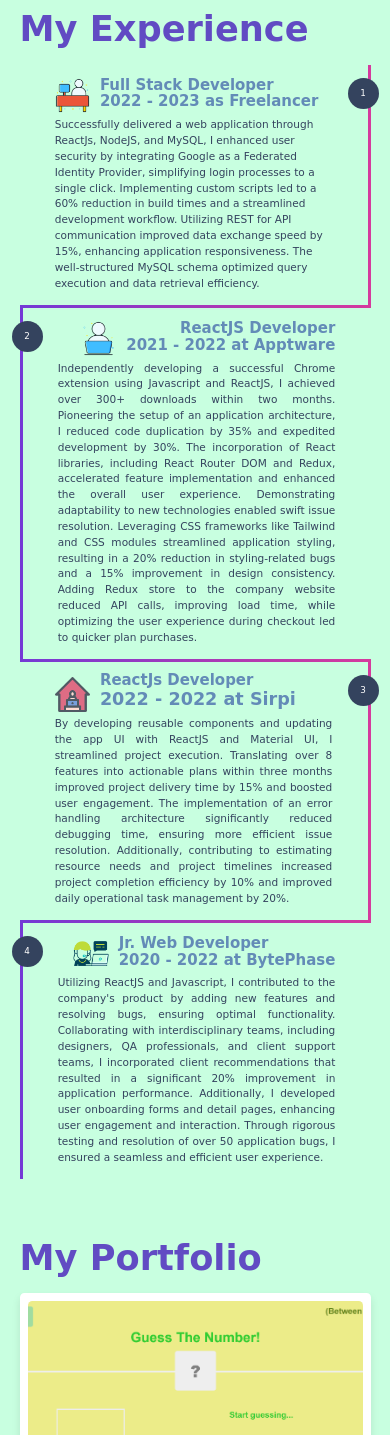
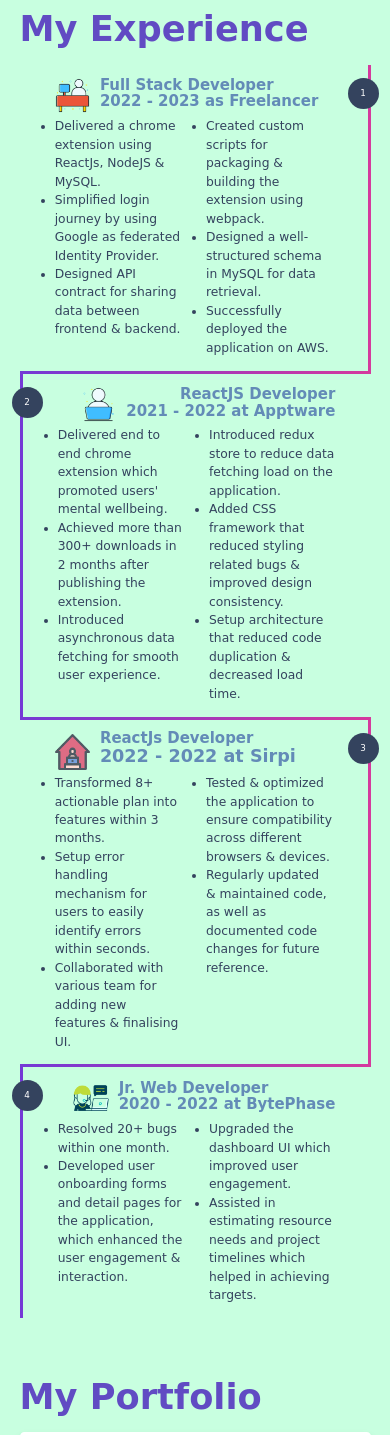
Before and after one commit to Meenal-Poladia/my-portfolio, a website built with Vite: page index.html in a window 390 px wide. Shown: the part 3686-5121 px from the top of the page. Built offline with nearby package versions, Linux system fonts and the light colour scheme; files whose address does not match are found by name; a web font is replaced by a local one.

Commit message:
Added relevant experience

```diff
--- a/css/style.css
+++ b/css/style.css
@@ -485,6 +485,12 @@ section {
     margin-bottom: 0.5rem;
 }
 
+.experience-description-container {
+    display: grid;
+    grid-template-columns: 1fr 1fr;
+    column-gap: 25px;
+}
+
 .experience-job-title {
     color: var(--primary-colour);
 }
@@ -530,6 +536,10 @@ section {
     padding-left: 2rem;
     padding-right: 2rem;
     padding-bottom: 2rem;
+}
+
+.experience-job-description {
+    font-size: 1.4rem;
 }
 
 .experience .box-container .box:before {
--- a/index.html
+++ b/index.html
@@ -3,7 +3,7 @@
     <head>
         <meta charset="UTF-8">
         <meta name="viewport" content="width=device-width, initial-scale=1">
-        <title>Portfolio</title>
+        <title>Meenal's Portfolio 📜</title>
         <link rel="stylesheet" href="css/style.css" type="text/css">
         <link rel="stylesheet" href="https://cdnjs.cloudflare.com/ajax/libs/font-awesome/6.4.2/css/all.min.css">
         <link rel="preconnect" href="https://fonts.googleapis.com">
@@ -450,9 +450,31 @@
                             <div class="experience-job-title">2022 - 2023 as Freelancer</div>
                         </div>
                     </div>
-                    <p style="font-size: 1.2rem;">
-                        Successfully delivered a web application through ReactJs, NodeJS, and MySQL, I enhanced user security by integrating Google as a Federated Identity Provider, simplifying login processes to a single click. Implementing custom scripts led to a 60% reduction in build times and a streamlined development workflow. Utilizing REST for API communication improved data exchange speed by 15%, enhancing application responsiveness. The well-structured MySQL schema optimized query execution and data retrieval efficiency.
-                    </p>
+                    <div class="experience-description-container">
+                        <ul>
+                            <li class="experience-job-description">
+                                Delivered a chrome extension using ReactJs, NodeJS & MySQL.
+                            </li>
+                            <li class="experience-job-description">
+                                Simplified login journey by using Google as federated Identity Provider.
+                            </li>
+                            <li class="experience-job-description">
+                                Designed API contract for sharing data between frontend & backend.
+                            </li>
+                        </ul>
+                        <ul>
+                            <li class="experience-job-description">
+                                Created custom scripts for packaging & building the extension using
+                                webpack.
+                            </li>
+                            <li class="experience-job-description">
+                                Designed a well-structured schema in MySQL for data retrieval.
+                            </li>
+                            <li class="experience-job-description">
+                                Successfully deployed the application on AWS.
+                            </li>
+                        </ul>
+                    </div>
                 </div>
                 <div class="experience-details">
                     <div class="icon-and-job-details" style="justify-content: flex-end;">
@@ -470,9 +492,30 @@
                             <div class="experience-job-title">2021 - 2022 at Apptware</div>
                         </div>
                     </div>
-                    <p style="font-size: 1.2rem; text-align: justify">
-                        Independently developing a successful Chrome extension using Javascript and ReactJS, I achieved over 300+ downloads within two months. Pioneering the setup of an application architecture, I reduced code duplication by 35% and expedited development by 30%. The incorporation of React libraries, including React Router DOM and Redux, accelerated feature implementation and enhanced the overall user experience. Demonstrating adaptability to new technologies enabled swift issue resolution. Leveraging CSS frameworks like Tailwind and CSS modules streamlined application styling, resulting in a 20% reduction in styling-related bugs and a 15% improvement in design consistency. Adding Redux store to the company website reduced API calls, improving load time, while optimizing the user experience during checkout led to quicker plan purchases.
-                    </p>
+                    <div class="experience-description-container">
+                        <ul>
+                            <li class="experience-job-description">
+                                Delivered end to end chrome extension which promoted users' mental wellbeing.
+                            </li>
+                            <li class="experience-job-description">
+                                Achieved more than 300+ downloads in 2 months after publishing the extension.
+                            </li>
+                            <li class="experience-job-description">
+                                Introduced asynchronous data fetching for smooth user experience.
+                            </li>
+                        </ul>
+                        <ul>
+                            <li class="experience-job-description">
+                                Introduced redux store to reduce data fetching load on the application.
+                            </li>
+                            <li class="experience-job-description">
+                                Added CSS framework that reduced styling related bugs & improved design consistency.
+                            </li>
+                            <li class="experience-job-description">
+                                Setup architecture that reduced code duplication & decreased load time.
+                            </li>
+                        </ul>
+                    </div>
                 </div>
                 <div class="experience-details">
                     <div class="icon-and-job-details" style="justify-content: flex-start;">
@@ -491,9 +534,29 @@
                             <div class="my-skills-section">2022 - 2022 at Sirpi</div>
                         </div>
                     </div>
-                    <p style="font-size: 1.2rem; text-align: justify;">
-                        By developing reusable components and updating the app UI with ReactJS and Material UI, I streamlined project execution. Translating over 8 features into actionable plans within three months improved project delivery time by 15% and boosted user engagement. The implementation of an error handling architecture significantly reduced debugging time, ensuring more efficient issue resolution. Additionally, contributing to estimating resource needs and project timelines increased project completion efficiency by 10% and improved daily operational task management by 20%.
-                    </p>
+                    <div class="experience-description-container">
+                        <ul>
+                            <li class="experience-job-description">
+                                Transformed 8+ actionable plan into features within 3 months.
+                            </li>
+                            <li class="experience-job-description">
+                                Setup error handling mechanism for users to easily identify errors within seconds.
+                            </li>
+                            <li class="experience-job-description">
+                                Collaborated with various team for adding new features & finalising UI.
+                            </li>
+                        </ul>
+                        <ul>
+                            <li class="experience-job-description">
+                                Tested & optimized the application to ensure compatibility across different browsers
+                                 & devices.
+                            </li>
+                            <li class="experience-job-description">
+                                Regularly updated & maintained code, as well as documented code changes for future
+                                reference.
+                            </li>
+                        </ul>
+                    </div>
                 </div>
                 <div class="experience-details">
                     <div class="icon-and-job-details" style="justify-content: flex-end;">
@@ -512,9 +575,27 @@
                             <div class="experience-job-title">2020 - 2022 at BytePhase</div>
                         </div>
                     </div>
-                    <p style="font-size: 1.2rem; text-align: justify">
-                        Utilizing ReactJS and Javascript, I contributed to the company's product by adding new features and resolving bugs, ensuring optimal functionality. Collaborating with interdisciplinary teams, including designers, QA professionals, and client support teams, I incorporated client recommendations that resulted in a significant 20% improvement in application performance. Additionally, I developed user onboarding forms and detail pages, enhancing user engagement and interaction. Through rigorous testing and resolution of over 50 application bugs, I ensured a seamless and efficient user experience.
-                    </p>
+                    <div class="experience-description-container">
+                        <ul>
+                            <li class="experience-job-description">
+                                Resolved 20+ bugs within one month.
+                            </li>
+                            <li class="experience-job-description">
+                                Developed user onboarding forms and detail pages for the application, which enhanced
+                                the user engagement & interaction.
+                            </li>
+
+                        </ul>
+                        <ul>
+                            <li class="experience-job-description">
+                                Upgraded the dashboard UI which improved user engagement.
+                            </li>
+                            <li class="experience-job-description">
+                                Assisted in estimating resource needs and project timelines which helped in achieving
+                                targets.
+                            </li>
+                        </ul>
+                    </div>
                 </div>
             </main>
         </section>
@@ -647,62 +728,47 @@
                     <img src="assets/icons/website.png" alt="web-development"/>
                     <h3>Website Development and Deployment</h3>
                     <p>
-                        Crafting visually appealing and functional websites tailored to client specifications.Seamless deployment on various platforms for maximum accessibility.
-                    </p>
-                </div>
-                <div class="box">
-                    <img src="assets/icons/crm.png" alt="web-development"/>
-                    <h3>Custom CRM Development</h3>
-                    <p>
-                        Designing and implementing custom Customer Relationship Management (CRM) systems. Tailoring CRM solutions to meet specific business needs for enhanced customer interaction.
+                        Crafting visually appealing and functional websites tailored to client specifications.
+                        Seamless deployment on various platforms for maximum accessibility.
                     </p>
                 </div>
                 <div class="box">
                     <img src="assets/icons/data-visualization.png" alt="Interactive Dashboards"/>
                     <h3>Interactive Dashboards and Data Visualization</h3>
                     <p>
-                        Developing dynamic dashboards for data analysis and visualization. Enhancing decision-making with insightful graphical representations.
+                        Developing dynamic dashboards for data analysis and visualization. Enhancing decision-making
+                        with insightful graphical representations.
                     </p>
                 </div>
                 <div class="box">
                     <img src="assets/icons/tech-upgradation.png" alt="Tech Stack Upgradation"/>
                     <h3>Tech Stack Upgradation</h3>
                     <p>
-                        Evaluating and upgrading existing tech stacks for improved performance. Ensuring compatibility with the latest technologies and standards.
-                    </p>
-                </div>
-                <div class="box">
-                    <img src="assets/icons/team-consultation.png" alt="Team Consultation"/>
-                    <h3>Consultation and Technical Guidance</h3>
-                    <p>
-                        Providing expert advice and technical guidance on various development aspects. Collaborating with clients to align technology solutions with business goals.
+                        Evaluating and upgrading existing tech stacks for improved performance. Ensuring compatibility
+                        with the latest technologies and standards.
                     </p>
                 </div>
                 <div class="box">
                     <img src="assets/icons/online-shopping.png" alt="Team Consultation"/>
                     <h3>E-commerce Solution</h3>
                     <p>
-                        Developing and optimizing e-commerce platforms for online businesses. Integrating secure payment gateways and ensuring a smooth shopping experience.
+                        Developing and optimizing e-commerce platforms for online businesses. Integrating secure
+                        payment gateways and ensuring a smooth shopping experience.
                     </p>
                 </div>
                 <div class="box">
                     <img src="assets/icons/database-management.png" alt="Database Management"/>
                     <h3>Database Management and Optimizations</h3>
-                    <p>Designing robust databases to efficiently manage and organize data. Optimizing database performance for enhanced speed and reliability.
-                    </p>
-                </div>
-                <div class="box">
-                    <img src="assets/icons/mobile-application.png" alt="Mobile Application"/>
-                    <h3>Mobile Application Development</h3>
-                    <p>
-                        Extending services to mobile platforms with cross-platform or native app development. Ensuring a consistent user experience across web and mobile.
+                    <p>Designing robust databases to efficiently manage and organize data. Optimizing database
+                        performance for enhanced speed and reliability.
                     </p>
                 </div>
                 <div class="box">
                     <img src="assets/icons/api-integration.png" alt="API Integration"/>
                     <h3>API Development and Integration</h3>
                     <p>
-                        Creating Application Programming Interfaces (APIs) to facilitate seamless communication between different software systems. Integrating third-party APIs like ChatGPT, etc. for enhanced functionality.
+                        Creating Application Programming Interfaces (APIs) to facilitate seamless communication
+                        between different software systems. Integrating third-party APIs like ChatGPT, etc. for enhanced functionality.
                     </p>
                 </div>
             </div>
@@ -719,7 +785,12 @@
                         style="width: 5rem; height: 5rem"
                     >
                     <h3>Email</h3>
-                    <p>poladiameenal@gmail.com</p>
+                    <a href="mailto:poladiameenal@gmail.com"
+                       target="_blank"
+                       style="font-size: 1.5rem"
+                    >
+                        poladiameenal@gmail.com
+                    </a>
                 </div>
                 <div class="icons">
                     <img
@@ -746,7 +817,7 @@
                        target="_blank"
                        style="font-size: 1.5rem"
                     >
-                        Click Here To View Profile
+                        View Profile
                     </a>
                 </div>
                 <div class="icons">
@@ -899,6 +970,33 @@
         </div>
     </section>
     -->
+
+    <!-- Services Offered
+        <div class="box">
+            <img src="assets/icons/team-consultation.png" alt="Team Consultation"/>
+            <h3>Consultation and Technical Guidance</h3>
+            <p>
+                Providing expert advice and technical guidance on various development aspects. Collaborating
+                with clients to align technology solutions with business goals.
+            </p>
+        </div>
+        <div class="box">
+            <img src="assets/icons/crm.png" alt="web-development"/>
+            <h3>Custom CRM Development</h3>
+            <p>
+                Designing and implementing custom Customer Relationship Management (CRM) systems.
+                Tailoring CRM solutions to meet specific business needs for enhanced customer interaction.
+            </p>
+        </div>
+        <div class="box">
+            <img src="assets/icons/mobile-application.png" alt="Mobile Application"/>
+            <h3>Mobile Application Development</h3>
+            <p>
+                Extending services to mobile platforms with cross-platform or native app development. Ensuring
+                a consistent user experience across web and mobile.
+            </p>
+        </div>
+    -->
         <script src="script/script.js"></script>
     </body>
 </html>
```
